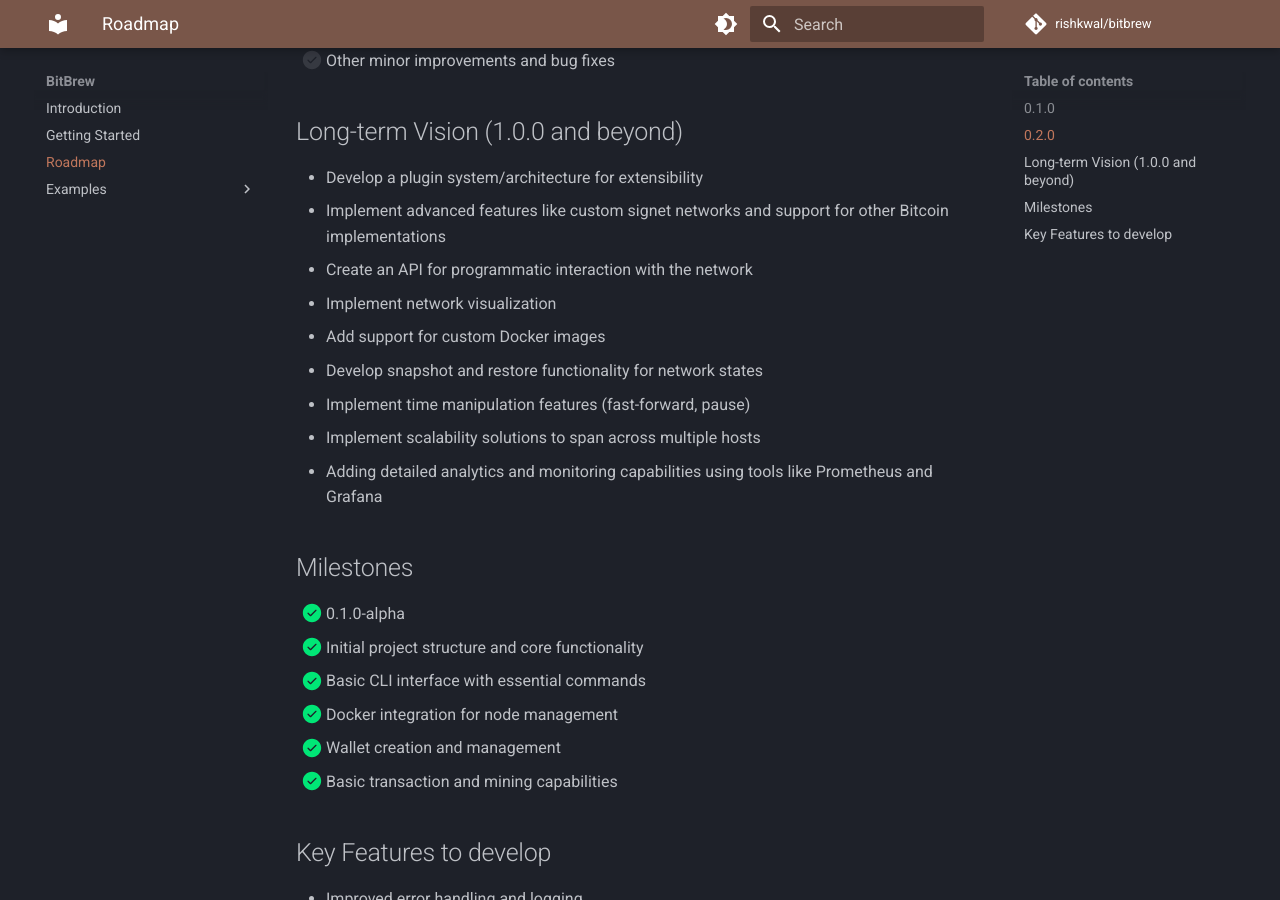
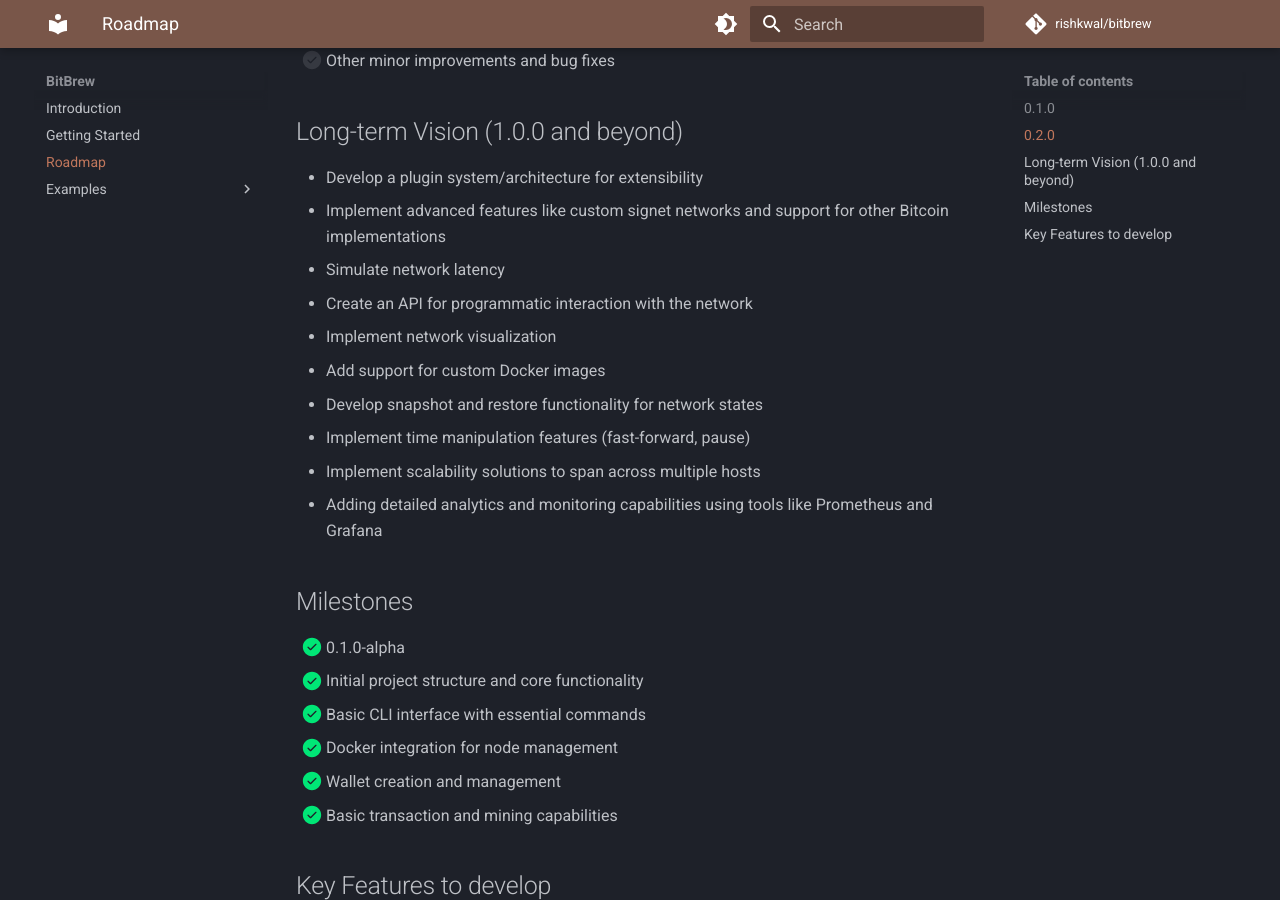
Before and after one commit to rishkwal/bitbrew, an MkDocs documentation site: the page built from docs/roadmap.md, in a window 1280 px wide and 900 px high, scrolled down 760 px. Built offline with MkDocs 1.6.1 and Material for MkDocs 9.7.7, drawn with Linux system fonts in a browser that asks for light colours; comment, search, counter and statistics services are not loaded.

Commit message:
docs: add network latency to roadmap

```diff
--- a/docs/roadmap.md
+++ b/docs/roadmap.md
@@ -25,6 +25,7 @@
 
 - Develop a plugin system/architecture for extensibility
 - Implement advanced features like custom signet networks and support for other Bitcoin implementations
+- Simulate network latency
 - Create an API for programmatic interaction with the network
 - Implement network visualization
 - Add support for custom Docker images
```
